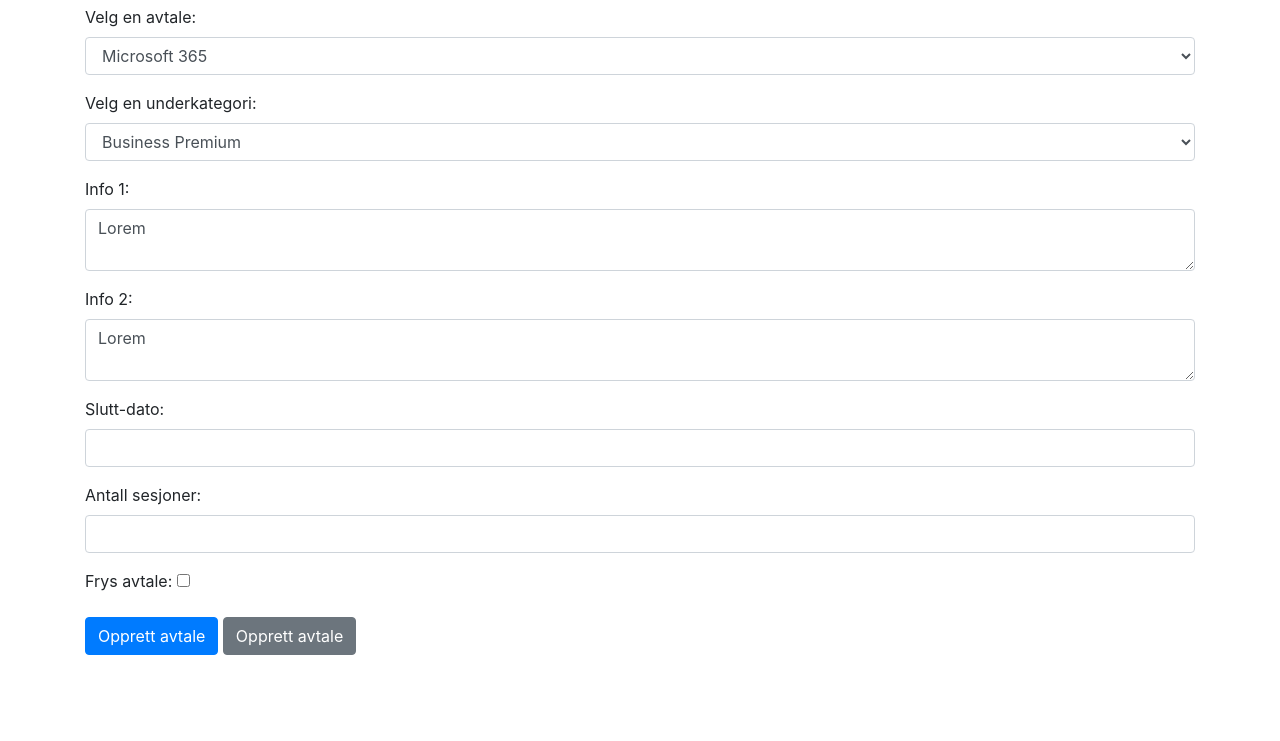
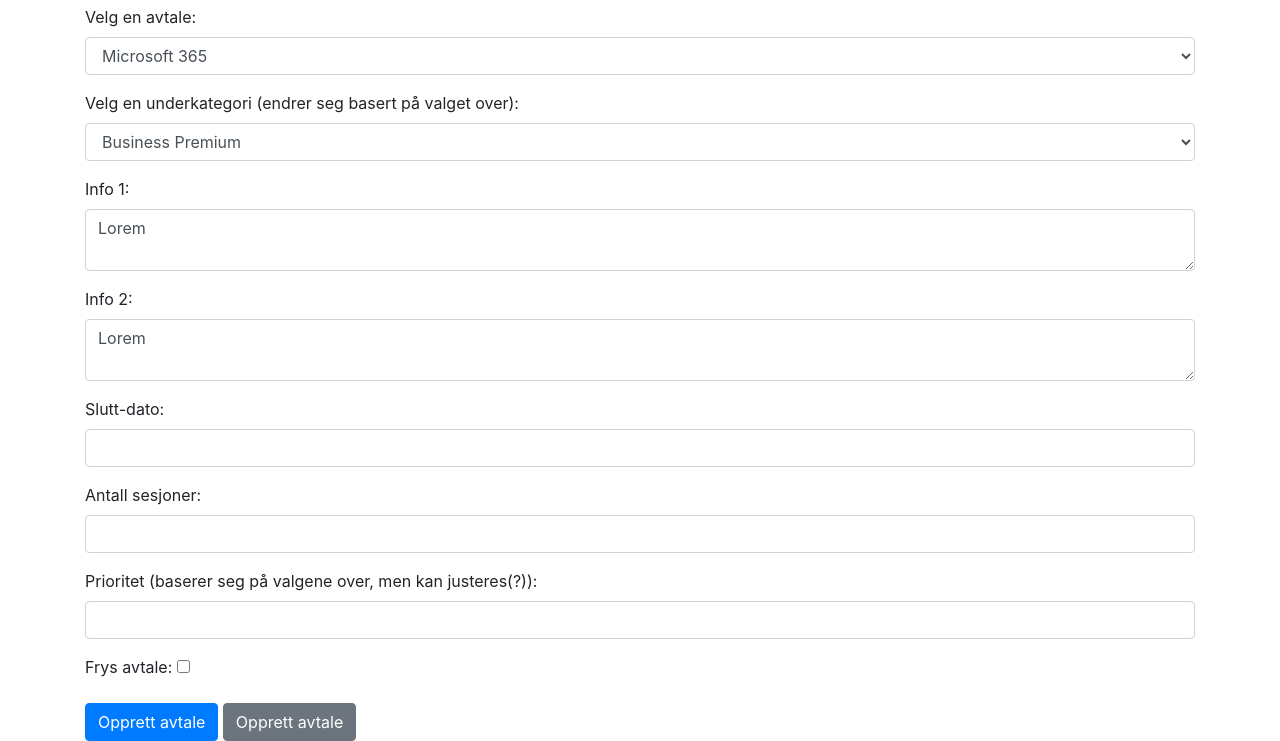
Before and after one commit to soteland/soteland.github.io, a plain HTML site: page index.html in a window 1280 px wide. Shown: the part 583-1324 px from the top of the page. Before the commit the page ends 1238 px from the top, so only its background shows below. Drawn offline with nearby package versions, Linux system fonts and the light colour scheme.

Commit message:
Update index.html

```diff
--- a/index.html
+++ b/index.html
@@ -104,7 +104,7 @@
         </div>
 
         <div class="form-group">
-          <label for="avtalespec">Velg en underkategori:</label>
+          <label for="avtalespec">Velg en underkategori (endrer seg basert på valget over):</label>
           <select class="form-control"  name="avtalespec" id="avtalespec">
             <option value="1">Business Premium</option>
             <option value="2">Business Standard</option>
@@ -130,6 +130,11 @@
           <label for="sdfsf">Antall sesjoner:</label>
           <input class="form-control" type="text" />
         </div>
+
+        <div class="form-group">
+          <label for="sdfsf">Prioritet (baserer seg på valgene over, men kan justeres(?)):</label>
+          <input class="form-control" type="text" />
+        </div>
         <div class="form-group">
           <label for="sdfsf">Frys avtale:</label>
           <input type="checkbox" value="Frys avtalen" />
```
